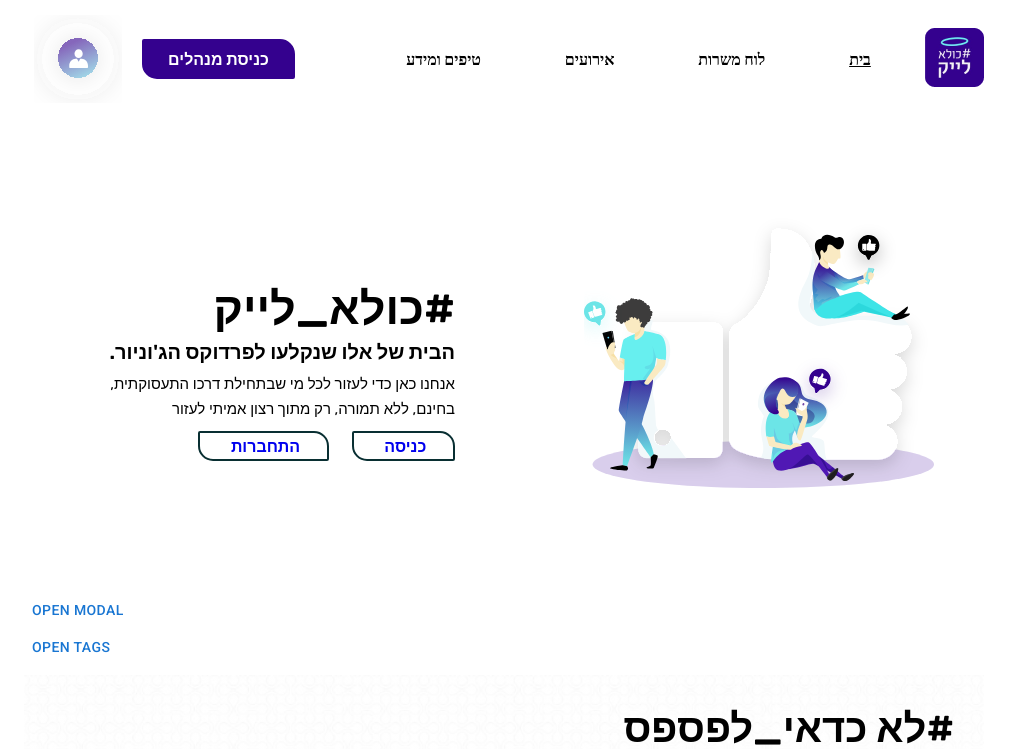
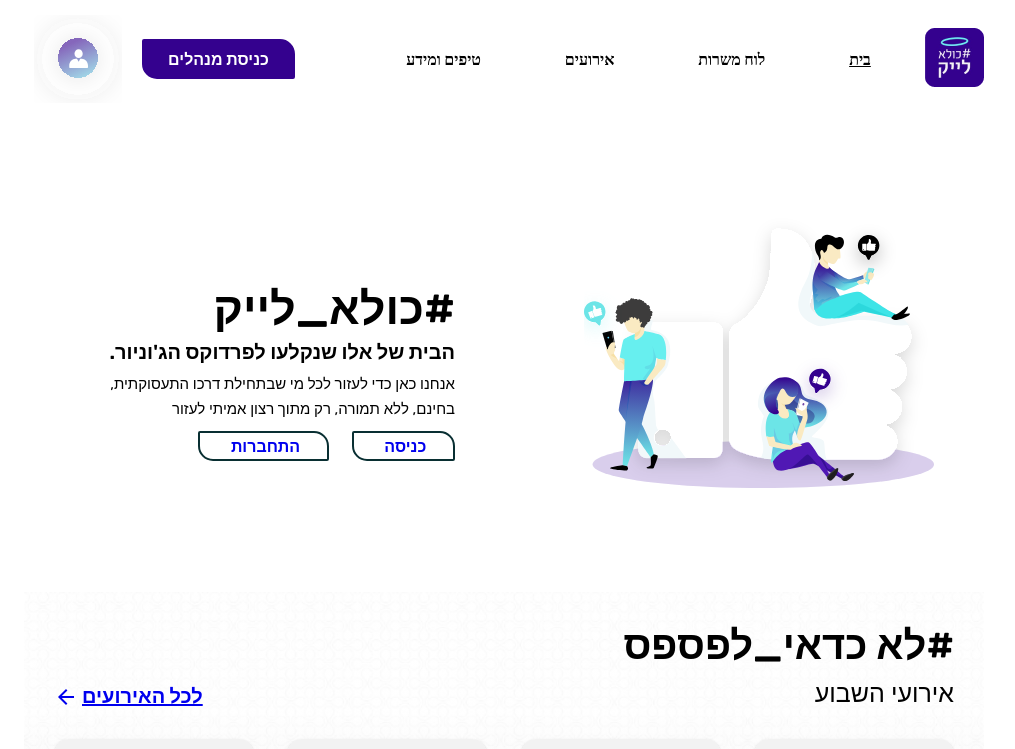
Before and after one commit to avraham186/coola-like, a React (Create React App) app: page /#/ in a window 1280 px wide. Shown: the top 749 px of the page, without its empty margins (136-1151 px from the left). Built offline with nearby package versions, Linux system fonts and the light colour scheme.

Commit message:
bugs fixed

```diff
--- a/src/pages/HomePage.jsx
+++ b/src/pages/HomePage.jsx
@@ -16,8 +16,6 @@ export default function HomePage() {
   return (
     <div>
       <Header />
-      <AddFile/>
-      <AddTags/>
       <Events />
       <Jobs />
       <Founders persons={persons} />
```
